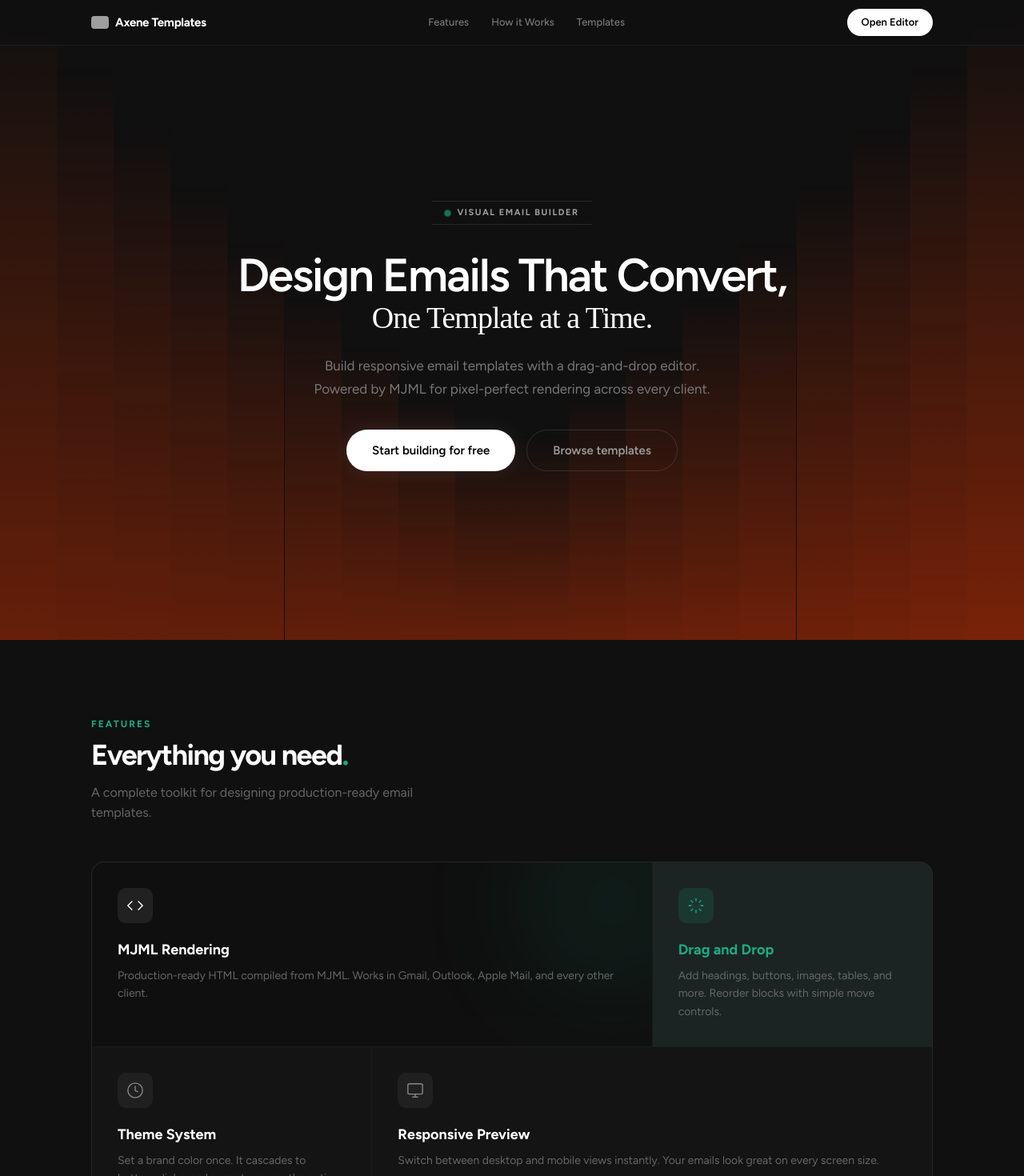
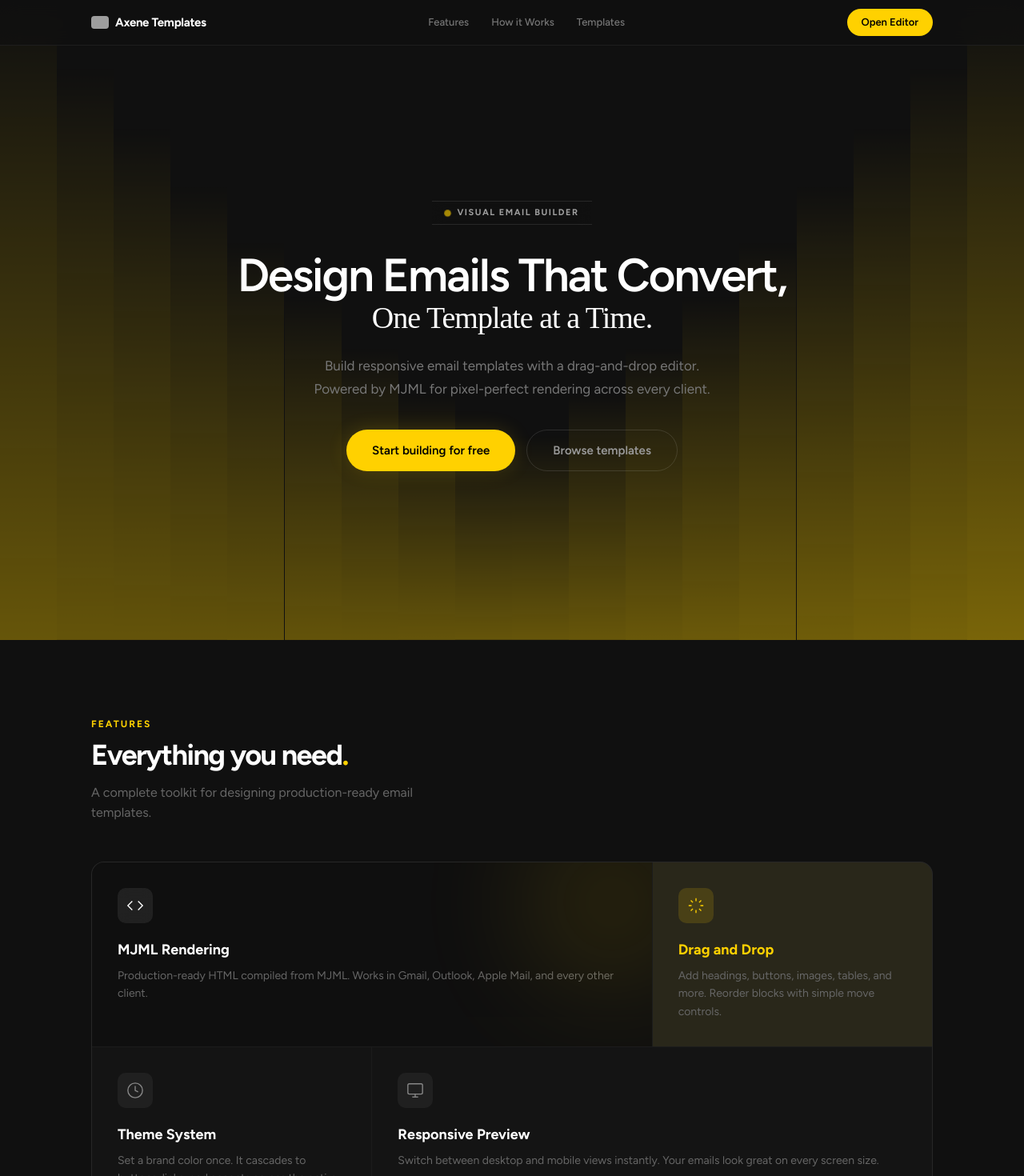
Before and after one commit to Axene-Solutions/axene-templates, a SvelteKit app: page / in a window 1280 px wide. Shown: the top 1470 px of the page at 80% size. Built offline with nearby package versions, Linux system fonts and the light colour scheme; grey boxes are pictures that could not be loaded; a web font is replaced by a local one.

Commit message:
swap all landing page colors from green to axene yellow #FFD100

```diff
--- a/src/app.css
+++ b/src/app.css
@@ -8,6 +8,10 @@ html, body { width: 100%; height: 100%; font-family: 'Figtree', -apple-system, B
 ::-webkit-scrollbar-thumb { background: #d1d5db; border-radius: 10px; }
 ::-webkit-scrollbar-thumb:hover { background: #9ca3af; }
 
+html{
+  background: #101010;
+}
+
 body{
   overflow-x: hidden;
 }
--- a/src/lib/components/NavRail.svelte
+++ b/src/lib/components/NavRail.svelte
@@ -9,7 +9,7 @@
 	}
 </script>
 
-<nav class="rail">
+<nav class="rail max-h-[100vh] sticky top-0">
 
 	<a href="/" class="logo" title="Home">
 		<img src="https://mail.axene.io/email-assets/logo.png" width="24" height="24" alt="Axene" />
--- a/src/routes/+layout.svelte
+++ b/src/routes/+layout.svelte
@@ -17,7 +17,7 @@
 	</div>
 {:else}
 	<div class="app-shell">
-		<div class="app-window">
+		<div class="app-window relative">
 			<NavRail />
 			<div class="app-content">
 				{@render children()}
--- a/src/routes/+page.svelte
+++ b/src/routes/+page.svelte
@@ -322,7 +322,7 @@
 	}
 	.text-center { text-align: center; }
 	.container { max-width: 1100px; margin: 0 auto; padding: 0 24px; }
-	.accent { color: #1daa82; }
+	.accent { color: #FFD100; }
 
 	/* ═══════════════════════════════════════
 	   NAV
@@ -334,8 +334,8 @@
 	.nav-links { display: flex; gap: 28px; font-size: 13px; font-weight: 500; }
 	.nav-links a { text-decoration: none; color: #777; transition: color 0.15s; }
 	.nav-links a:hover { color: #fff; }
-	.nav-cta { display: inline-flex; align-items: center; padding: 7px 18px; font-size: 13px; font-weight: 600; color: #000; background: #fff; border-radius: 100px; text-decoration: none; transition: all 0.2s; }
-	.nav-cta:hover { background: #e5e5e5; transform: scale(1.03); }
+	.nav-cta { display: inline-flex; align-items: center; padding: 7px 18px; font-size: 13px; font-weight: 600; color: #000; background: #FFD100; border-radius: 100px; text-decoration: none; transition: all 0.2s; }
+	.nav-cta:hover { background: #e6bc00; transform: scale(1.03); }
 
 	/* ═══════════════════════════════════════
 	   HERO
@@ -359,7 +359,7 @@
 	.bar {
 		flex: 1;
 		height: 100%;
-		background: linear-gradient(to top, #ff3c00, transparent);
+		background: linear-gradient(to top, #FFD100, transparent);
 		transform-origin: bottom;
 		animation: pulseBar 3s ease-in-out infinite alternate;
 		opacity: 0.5;
@@ -393,7 +393,7 @@
 		color: rgba(255,255,255,0.6);
 		margin-bottom: 32px;
 	}
-	.badge-dot { width: 7px; height: 7px; border-radius: 50%; background: #1daa82; animation: pulse 2s ease infinite; }
+	.badge-dot { width: 7px; height: 7px; border-radius: 50%; background: #FFD100; animation: pulse 2s ease infinite; }
 	@keyframes pulse { 0%,100% { opacity:1; transform:scale(1); } 50% { opacity:0.5; transform:scale(1.3); } }
 	.hero h1 {
 		margin: 0 0 24px;
@@ -427,11 +427,11 @@
 	   ═══════════════════════════════════════ */
 	.btn-primary {
 		display: inline-flex; align-items: center; padding: 14px 32px;
-		font-size: 15px; font-weight: 600; color: #000; background: #fff;
+		font-size: 15px; font-weight: 600; color: #000; background: #FFD100;
 		border-radius: 100px; text-decoration: none;
-		transition: all 0.2s; box-shadow: 0 0 24px rgba(255,255,255,0.08);
+		transition: all 0.2s; box-shadow: 0 0 24px rgba(255,209,0,0.15);
 	}
-	.btn-primary:hover { background: #e5e5e5; transform: translateY(-2px); }
+	.btn-primary:hover { background: #e6bc00; transform: translateY(-2px); }
 	.btn-primary.btn-lg { font-size: 16px; padding: 16px 40px; }
 	.btn-ghost {
 		display: inline-flex; align-items: center; padding: 14px 32px;
@@ -448,7 +448,7 @@
 	.section-darker { padding: 96px 0; background: #0a0a0a; border-top: 1px solid rgba(255,255,255,0.05); border-bottom: 1px solid rgba(255,255,255,0.05); }
 	.section-sub { font-size: 16px; color: #666; max-width: 480px; margin: 0 0 48px; line-height: 1.6; }
 	h2 { font-size: clamp(24px, 3.5vw, 36px); font-weight: 800; letter-spacing: -1.5px; line-height: 1.1; color: #fff; margin: 0 0 14px; }
-	.eyebrow { display: block; font-size: 12px; font-weight: 700; letter-spacing: 2px; text-transform: uppercase; color: #1daa82; margin-bottom: 10px; }
+	.eyebrow { display: block; font-size: 12px; font-weight: 700; letter-spacing: 2px; text-transform: uppercase; color: #FFD100; margin-bottom: 10px; }
 
 	/* ═══════════════════════════════════════
 	   BENTO
@@ -459,12 +459,12 @@
 	.bento-card p { font-size: 14px; color: #666; line-height: 1.6; margin: 0; }
 	.bento-large { grid-column: span 2; background: #0f0f0f; }
 	.bento-wide { grid-column: span 2; }
-	.bento-green { background: rgba(29,170,130,0.06); }
-	.bento-green h3 { color: #1daa82; }
-	.bento-glow { position: absolute; top: -50px; right: -50px; width: 200px; height: 200px; background: #1daa82; border-radius: 50%; filter: blur(80px); opacity: 0.15; }
+	.bento-green { background: rgba(255,209,0,0.06); }
+	.bento-green h3 { color: #FFD100; }
+	.bento-glow { position: absolute; top: -50px; right: -50px; width: 200px; height: 200px; background: #FFD100; border-radius: 50%; filter: blur(80px); opacity: 0.15; }
 	.bc-icon { width: 44px; height: 44px; border-radius: 10px; display: flex; align-items: center; justify-content: center; margin-bottom: 20px; background: rgba(255,255,255,0.05); color: #888; }
 	.bc-icon.glass { background: rgba(255,255,255,0.08); backdrop-filter: blur(8px); color: #fff; }
-	.bc-icon.green-icon { background: rgba(29,170,130,0.15); color: #1daa82; }
+	.bc-icon.green-icon { background: rgba(255,209,0,0.15); color: #FFD100; }
 
 	/* ═══════════════════════════════════════
 	   MARQUEE SECTION
@@ -517,7 +517,7 @@
 	   ═══════════════════════════════════════ */
 	.steps { display: grid; grid-template-columns: repeat(3, 1fr); gap: 1px; background: rgba(255,255,255,0.05); border: 1px solid rgba(255,255,255,0.05); border-radius: 16px; overflow: hidden; margin-top: 48px; }
 	.step { padding: 32px; background: #0a0a0a; }
-	.step-num { font-size: 32px; font-weight: 800; color: #1daa82; opacity: 0.3; letter-spacing: -1px; margin-bottom: 16px; }
+	.step-num { font-size: 32px; font-weight: 800; color: #FFD100; opacity: 0.3; letter-spacing: -1px; margin-bottom: 16px; }
 	.step h4 { font-size: 16px; font-weight: 700; color: #fff; margin: 0 0 8px; }
 	.step p { font-size: 13px; color: #666; line-height: 1.6; margin: 0; }
 
@@ -536,8 +536,8 @@
 		display: block;
 	}
 	.tpl-card:hover {
-		border-color: #1daa82;
-		box-shadow: 0 0 32px rgba(29,170,130,0.1);
+		border-color: #ffd00037;
+		box-shadow: 0 0 32px rgba(255,209,0,0.1);
 		transform: translateY(-3px);
 	}
 	.tpl-thumb {
@@ -578,7 +578,7 @@
 	.tpl-pill {
 		position: absolute; bottom: 10px; right: 10px;
 		padding: 4px 12px; border-radius: 100px;
-		background: rgba(29,170,130,0.9); color: #fff;
+		background: rgba(255,209,0,0.9); color: #fff;
 		font-size: 11px; font-weight: 600;
 		opacity: 0; transform: translateY(6px);
 		transition: all 0.25s cubic-bezier(0.22,1,0.36,1);
@@ -606,11 +606,11 @@
 	.ft-tag { font-size: 13px; color: #555; line-height: 1.65; margin-bottom: 18px; }
 	.ft-social { display: flex; gap: 8px; }
 	.ft-soc { width: 32px; height: 32px; border-radius: 7px; border: 1px solid rgba(255,255,255,0.08); display: flex; align-items: center; justify-content: center; text-decoration: none; color: #555; transition: border-color 0.2s, color 0.2s; }
-	.ft-soc:hover { border-color: #1daa82; color: #1daa82; }
+	.ft-soc:hover { border-color: #FFD100; color: #FFD100; }
 	.ft-col h4 { font-size: 11px; font-weight: 700; letter-spacing: 1.5px; text-transform: uppercase; color: #555; margin-bottom: 14px; }
 	.ft-col ul { list-style: none; display: flex; flex-direction: column; gap: 9px; padding: 0; margin: 0; }
 	.ft-col a { font-size: 13px; color: #777; text-decoration: none; transition: color 0.2s; }
-	.ft-col a:hover { color: #1daa82; }
+	.ft-col a:hover { color: #FFD100; }
 	.ft-bottom { max-width: 1100px; margin: 40px auto 0; padding-top: 20px; border-top: 1px solid rgba(255,255,255,0.05); display: flex; justify-content: space-between; flex-wrap: wrap; gap: 10px; font-size: 12px; color: #444; }
 
 	/* ═══════════════════════════════════════
--- a/src/routes/templates/+page.svelte
+++ b/src/routes/templates/+page.svelte
@@ -150,7 +150,7 @@
 			<div class="grid">
 				{#each filteredTemplates as tpl (tpl.id)}
 					<div class="card">
-						<div class="card-thumb" style:background={gradientFor(tpl.name)}>
+						<div class="card-thumb">
 							<div class="wire">
 								<div class="wire-hdr"></div>
 								<div class="wire-bd">
@@ -222,7 +222,7 @@
 			<div class="grid">
 				{#each filteredStarters as starter (starter.id)}
 					<div class="card">
-						<div class="card-thumb" style:background={starter.gradient}>
+						<div class="card-thumb">
 							<div class="wire">
 								<div class="wire-hdr"></div>
 								<div class="wire-bd">
@@ -310,20 +310,19 @@
 		align-items: center;
 		gap: 6px;
 		background: #FFD100;
-		color: #fff;
+		color: #101010;
 		border: none;
 		border-radius: 8px;
 		padding: 9px 18px;
 		font-size: 13px;
 		font-weight: 600;
 		cursor: pointer;
+		cursor: pointer;
 		font-family: inherit;
-		transition: background 0.15s, box-shadow 0.15s;
 	}
 
 	.btn-new:hover {
 		background: #e6bc00;
-		box-shadow: 0 2px 8px rgba(29, 170, 130, 0.25);
 	}
 
 	/* ---------- Search ---------- */
@@ -397,11 +396,11 @@
 		background: #101010;
 		transition: all 0.35s cubic-bezier(0.22, 1, 0.36, 1);
 		box-shadow: 0 1px 3px rgba(0,0,0,0.04);
+		border: 1px solid #bbbab70d;
 	}
 
 	.card:hover {
-		border-color: #FFD100;
-		box-shadow: 0 12px 32px rgba(29,170,130,0.12), 0 2px 6px rgba(0,0,0,0.04);
+		border-color: #ffd00037;
 		transform: translateY(-3px);
 	}
 
@@ -425,6 +424,7 @@
 		overflow: hidden;
 		display: flex;
 		flex-direction: column;
+		opacity: 0.3;
 		box-shadow: 0 4px 16px rgba(0,0,0,0.1);
 		transition: transform 0.35s cubic-bezier(0.22, 1, 0.36, 1);
 	}
@@ -564,20 +564,21 @@
 
 	.btn-use {
 		background: none;
-		border: 1px solid #FFD100;
+		border: 1px solid #ffd00037;
 		color: #FFD100;
-		border-radius: 6px;
-		padding: 5px 14px;
+		border-radius: 10px;
+		padding: 8px 20px;
 		font-size: 12px;
 		font-weight: 600;
 		cursor: pointer;
 		font-family: inherit;
+		cursor: pointer;
 		transition: background 0.15s, color 0.15s;
 	}
 
 	.btn-use:hover {
 		background: #FFD100;
-		color: #fff;
+		color: #101010;
 	}
 
 	/* ---------- No results ---------- */
```
